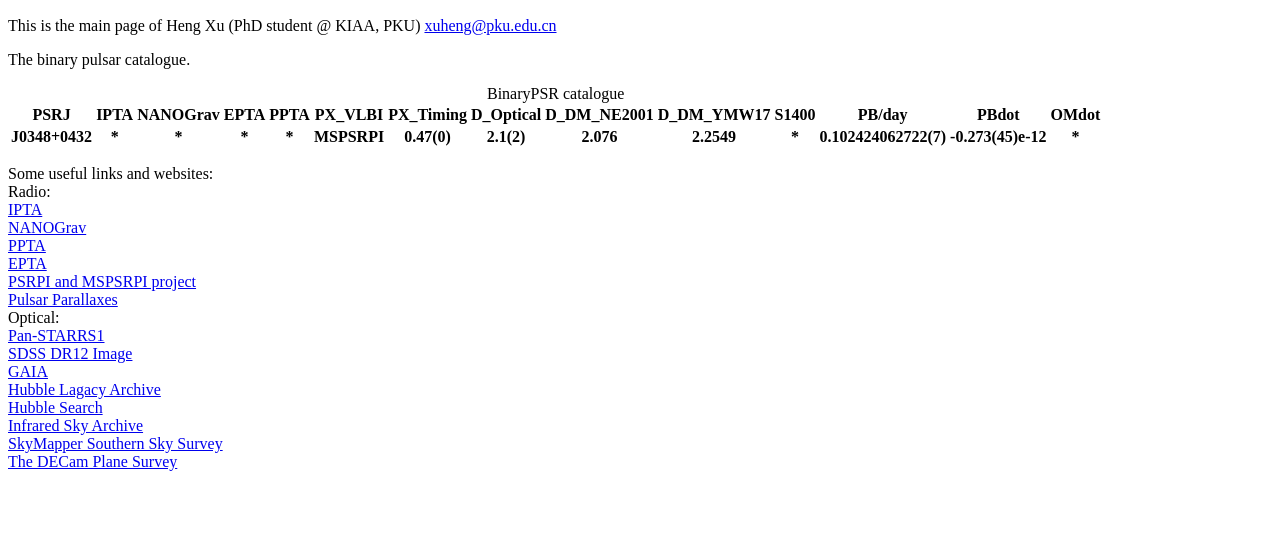
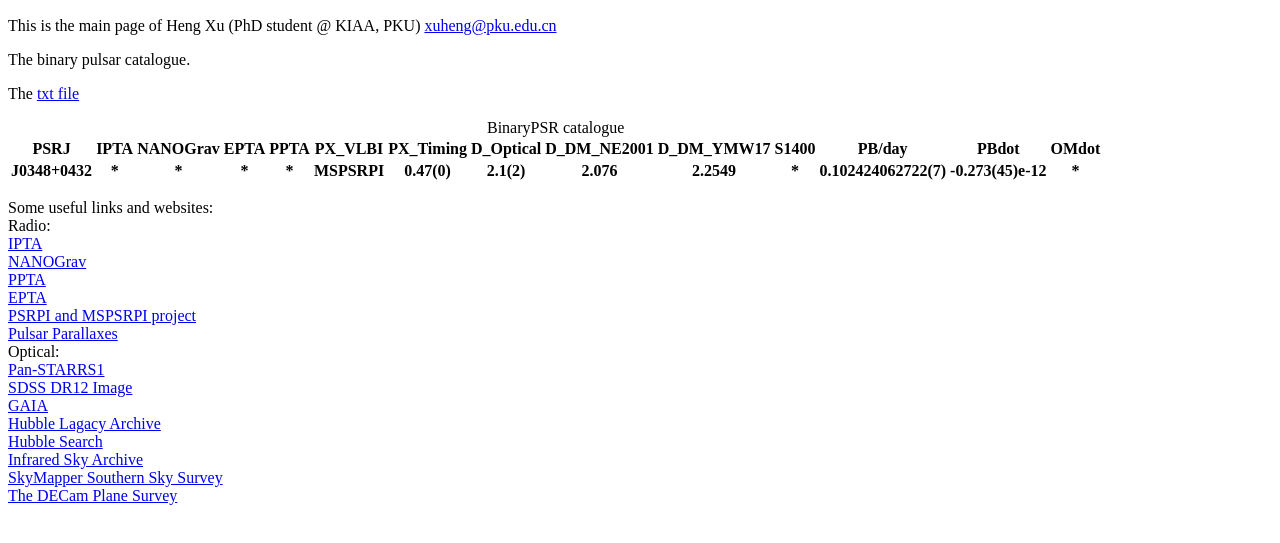
Before and after one commit to xuhengdada/xuhengdada.github.io, a plain HTML site: page index.html in a window 1280 px wide. Shown: the part 57-600 px from the top of the page. Drawn offline with Linux system fonts and the light colour scheme.

Commit message:
add new files

```diff
--- a/index.html
+++ b/index.html
@@ -26,6 +26,7 @@
 </body>
 
 <body>
+	<p>The <a href="BinaryPSR_distance_Optical_counterpart_4.4_15.txt">txt file</a> </p>
 	<table>
 		<caption>BinaryPSR catalogue</caption>
 		<tr>
```
